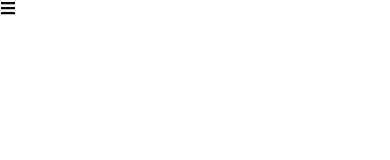
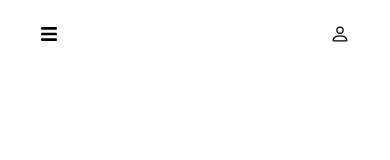
Before and after one commit to belemaaa/EMS, a React (Create React App) app: page / in a window 390 px wide. Shown: the top 160 px of the page. Built offline with nearby package versions, Linux system fonts and the light colour scheme.

Commit message:
nav justification

```diff
--- a/src/components/NavBar.jsx
+++ b/src/components/NavBar.jsx
@@ -4,13 +4,18 @@ import {BsPersonCircle} from 'react-icons/bs'
 import {RxDashboard} from 'react-icons/rx'
 import {HiOutlineLogout} from 'react-icons/hi'
 import {FaBars, FaTimes} from 'react-icons/fa'
+import {BsPerson} from 'react-icons/bs'
 import { Link } from 'react-router-dom';
 import { useNavigate } from 'react-router-dom'
 
 const Navbar = () => {
     const [nav, setNav] = useState(false)
+    const [personIcon, setPersonIcon] = useState(false)
     const toggleNav = () => {
         setNav(!nav)
+    }
+    const togglePIcon = () => {
+        setPersonIcon(!personIcon)
     }
   return (
     <div className='h-[100%]'>
@@ -36,7 +41,8 @@ const Navbar = () => {
             </div>
         </div>
 
-        <div className='md:hidden' onClick={toggleNav}>
+        <div className='flex flex-row lg:hidden bg-white text-center justify-between items-center pt-6'>
+            <div onClick={toggleNav} className='text-lg ml-10'>
                 {nav ? <FaTimes /> : <FaBars />}
             </div>
             {nav && (
@@ -64,6 +70,18 @@ const Navbar = () => {
                     </div>
                 </div>
             )}
+
+            <div onClick={togglePIcon} className='text-xl mr-10'>
+                {personIcon ? <BsPerson/> : <BsPerson/>}
+            </div>
+
+            {personIcon && (
+                <div>
+                    <p>Account</p>
+                </div>
+            )}
+        </div>
+
     </div>
 
   )
```
Also changed, not shown: src/components/Main.jsx (added). Lines whose indentation alone changed are shown as unchanged.
